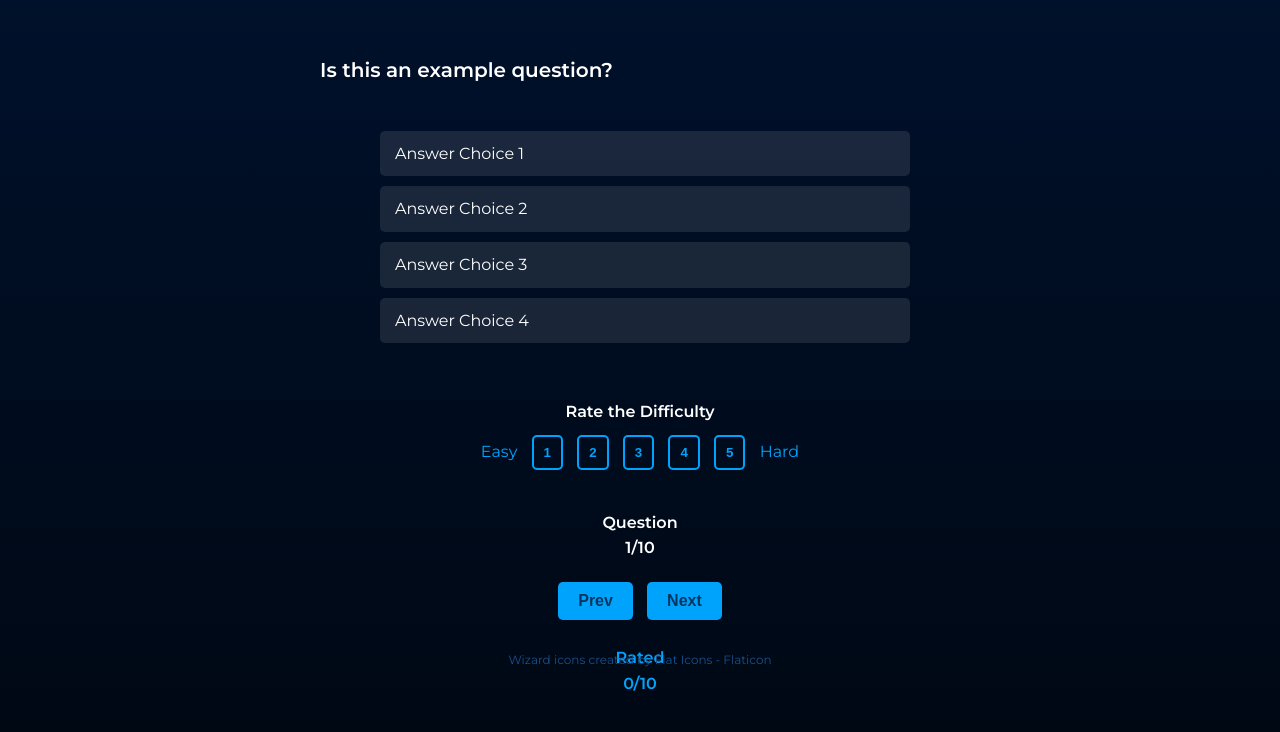
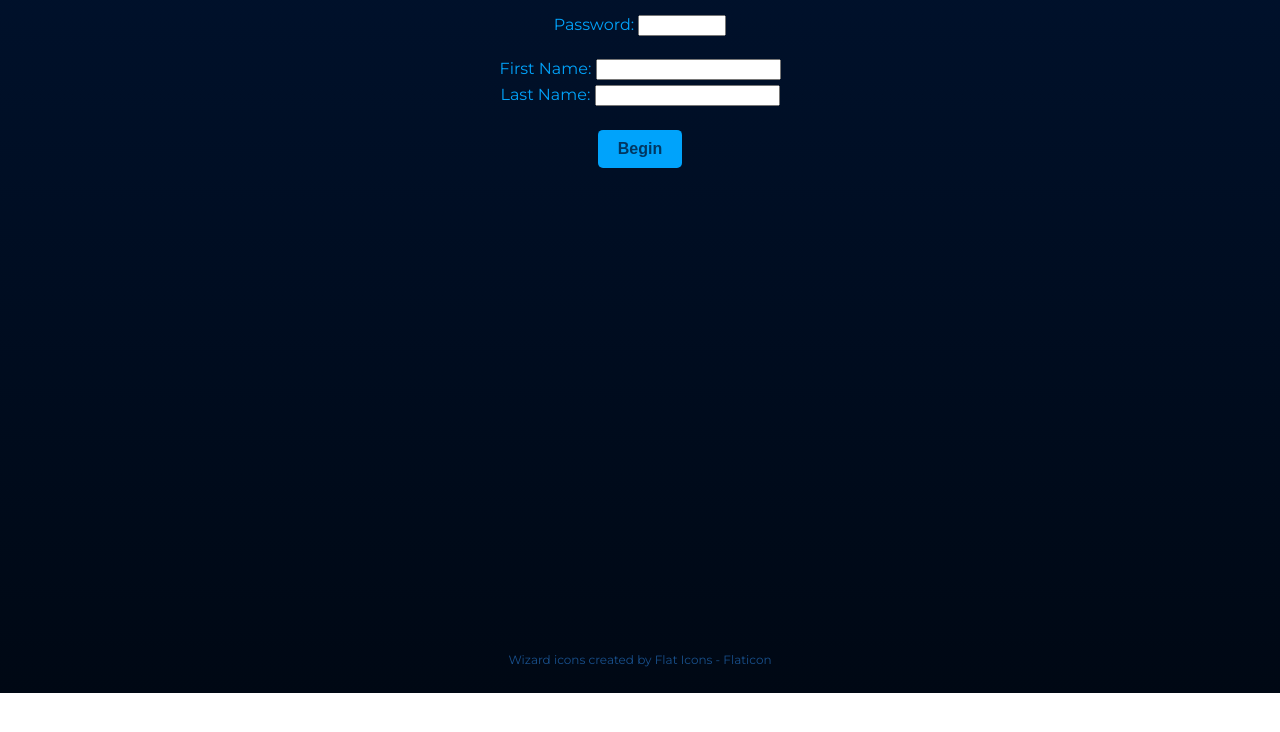
Before and after one commit to dalecampo/quizard, a plain HTML site: page index.html in a window 1280 px wide. Shown: the part 107-839 px from the top of the page. After the commit the page ends 800 px from the top, so only its background shows below. Drawn offline with Linux system fonts and the light colour scheme; no server answers; a web font is replaced by a local one.

Commit message:
Add a login page.

```diff
--- a/index.html
+++ b/index.html
@@ -16,6 +16,33 @@
                 <h1>Quizard</h1>
             </span>
         </header>
+
+        <!-- Modal Dialog -->
+        <div class="login-prompt">
+            <form id="loginForm">
+                <h2>Login</h2>
+
+                <div id="passwordSection">
+                    <label for="password">Password:</label>
+                    <input type="text" id="password" required>
+                </div>
+
+                <div id="nameSection">
+                    <label for="firstName">First Name:</label>
+                    <input type="text" id="firstName" required>
+                    <br>
+                    <label for="lastName">Last Name:</label>
+                    <input type="text" id="lastName" required>
+                </div>
+
+                <div id="beginSection">
+                    <button id="beginButton" type="submit">Begin</button>
+                </div>
+
+                <p id="errorMessage" class="error"></p>
+            </form>
+        </div>
+
         <div class="main-container">
 
             <!-- Question Container -->
--- a/script.js
+++ b/script.js
@@ -1,5 +1,35 @@
 let currentQuestionIndex = 0;
 let triviaQuestions = []; // This will be populated with data from Google Sheets
+const correctPassword = "yes";
+let username = "";
+
+document.addEventListener("DOMContentLoaded", function() {
+  // Form submission event
+  document.getElementById("loginForm").addEventListener("submit", function(event) {
+    event.preventDefault(); // Prevent the form from submitting normally
+
+    // Get the values from the input fields
+    const password = document.getElementById("password").value;
+    const firstName = document.getElementById("firstName").value;
+    const lastName = document.getElementById("lastName").value;
+
+    // Validate the password and check if names are provided
+    if (password === correctPassword && firstName && lastName) {
+      // If valid, store the username and hide the login prompt
+      username = `${firstName} ${lastName}`;
+
+      // Hide the login prompt
+      document.querySelector('.login-prompt').style.display = 'none';
+
+      // Show the main container
+      document.querySelector('.main-container').style.display = 'block';
+
+    } else {
+      // If invalid, display an error message
+      document.getElementById("errorMessage").textContent = "Incorrect password or missing name.";
+    }
+  });
+});
 
 const sheetId = '13sHguyvUQotmwODNg5-kLKc-7xLxoHh2KmGeCF0jmTM'; // 'Quizard Qs' Sheet ID
 const apiKey = 'AIzaSyCr5NrPvps2_ln2PeEkLgyIwS-SoCCJ81o'; // Dale's Google Sheets API Key
--- a/style.css
+++ b/style.css
@@ -10,7 +10,6 @@ body {
     color: white;
     line-height: 1.6rem;
     margin: 0px;
-    /* padding: 20px; */
     overflow-x: hidden; /* Hide horizontal scrollbar */
 }
 
@@ -38,6 +37,38 @@ h1 {
     color: #00a3fb;
 }
 
+h2 {
+    color: white;
+    text-align: center;
+}
+
+#loginForm {
+    position: fixed;
+    top: 25%;
+    left: 50%;
+    transform: translate(-50%, -50%);
+    width: 500px;
+    color: #00a3fb;
+    border-radius: 5px;
+    padding: 20px;
+    z-index: 1000;
+}
+
+#passwordSection, #nameSection, #beginSection, .error {
+    text-align: center;
+    margin-bottom: 18px;
+}
+
+#passwordSection input {
+    width: 80px;
+}
+
+.error {
+    color: #f34f19;
+    min-height: 30px;
+    display: block;
+}
+
 /* Main container */
 .main-container {
     width: 100%;
@@ -45,6 +76,7 @@ h1 {
     padding: 20px;
     border-radius: 10px;
     margin: auto;
+    display: none;
 }
 
 /* Question container */
@@ -94,7 +126,7 @@ h1 {
 
 /* Answer choice item */
 .answer-choices li {
-    width: 500px;
+    width: 450px;
     background-color: rgba(255, 255, 255, 0.1);
     margin-bottom: 10px;
     padding: 10px 15px;
@@ -128,7 +160,7 @@ h1 {
     opacity: 0.6;
 }
 
-.button {
+.button, #beginButton {
     display: inline-block;
     padding: 10px 20px;
     margin: 5px;
@@ -142,8 +174,15 @@ h1 {
     transition: background-color 0.3s ease;
 }
 
-.button:hover {
+.button:hover, #beginButton:hover {
     background-color: #008ad2;
+}
+
+#beginButton:hover {
+    background-color: #54c800;
+    color: black;
+    font-weight: 600;
+    opacity: 1;
 }
 
 .button-active {
```
